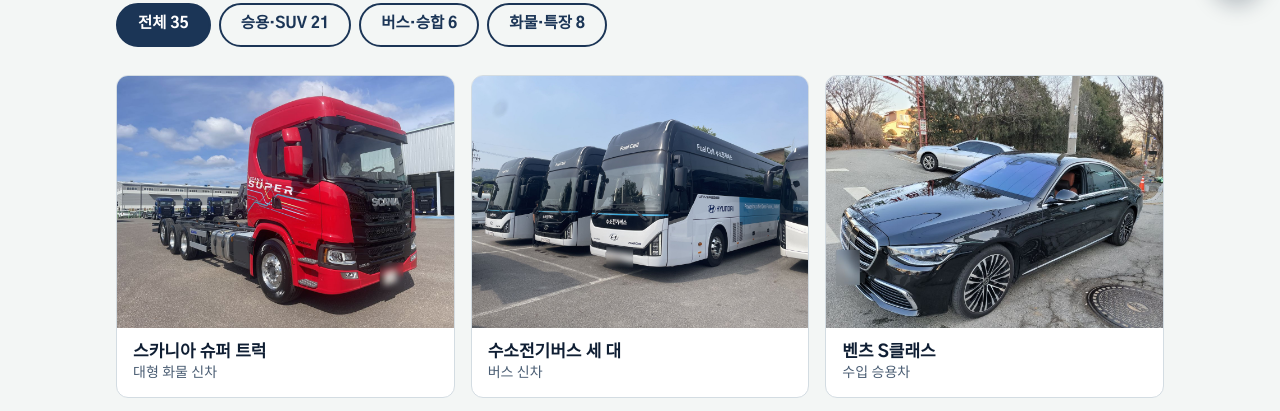
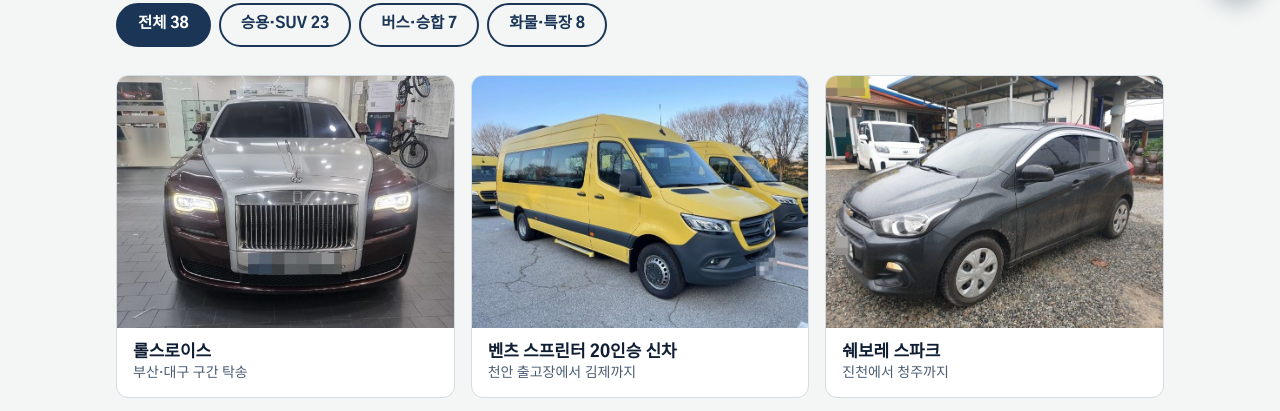
Before and after one commit to carbd01048291007-crypto/chabaedal-new, a plain HTML site: page cases.html in a window 1280 px wide. Shown: the part 525-936 px from the top of the page. Drawn offline with Linux system fonts and the light colour scheme.

Commit message:
기존 홈페이지의 실제 사례(롤스로이스, 스프린터, 스파크) 추가, 승용차 페이지 예시 문장 정리
Co-Authored-By: Claude Opus 5.5 <noreply@anthropic.com>
Claude-Session: https://claude.ai/code/session_01Rs4tScWvbhEaHZSnvFQYwu

```diff
--- a/cases.html
+++ b/cases.html
@@ -4,9 +4,9 @@
 <meta charset="utf-8">
 <meta name="viewport" content="width=device-width, initial-scale=1">
 <title>진행사례 | 차배달탁송</title>
-<meta name="description" content="포르쉐부터 2층 버스, 고가사다리 소방차까지. 차배달탁송이 실제로 옮긴 차량입니다.">
+<meta name="description" content="롤스로이스부터 2층 버스, 고가사다리 소방차까지. 차배달탁송이 실제로 옮긴 차량입니다.">
 <meta property="og:title" content="진행사례 | 차배달탁송">
-<meta property="og:description" content="포르쉐부터 2층 버스, 고가사다리 소방차까지. 차배달탁송이 실제로 옮긴 차량입니다.">
+<meta property="og:description" content="롤스로이스부터 2층 버스, 고가사다리 소방차까지. 차배달탁송이 실제로 옮긴 차량입니다.">
 <meta property="og:type" content="website">
 <meta property="og:site_name" content="차배달탁송">
 <meta property="og:url" content="https://carbd01048291007-crypto.github.io/chabaedal-new/cases.html">
@@ -66,12 +66,15 @@
   <section class="section" aria-label="차량 사진">
     <div class="wrap">
       <div class="filters" role="group" aria-label="차종 고르기">
-        <button type="button" data-filter="all" aria-pressed="true">전체 35</button>
-        <button type="button" data-filter="car" aria-pressed="false">승용·SUV 21</button>
-        <button type="button" data-filter="bus" aria-pressed="false">버스·승합 6</button>
+        <button type="button" data-filter="all" aria-pressed="true">전체 38</button>
+        <button type="button" data-filter="car" aria-pressed="false">승용·SUV 23</button>
+        <button type="button" data-filter="bus" aria-pressed="false">버스·승합 7</button>
         <button type="button" data-filter="truck" aria-pressed="false">화물·특장 8</button>
       </div>
       <ul class="gallery" aria-live="polite">
+        <li data-kind="car"><figure><img src="images/cases/rolls-royce.jpg" alt="롤스로이스 앞모습" loading="lazy"><figcaption>롤스로이스<span>부산·대구 구간 탁송</span></figcaption></figure></li>
+        <li data-kind="bus"><figure><img src="images/cases/sprinter-yellow.jpg" alt="노란색 벤츠 스프린터 20인승 신차" loading="lazy"><figcaption>벤츠 스프린터 20인승 신차<span>천안 출고장에서 김제까지</span></figcaption></figure></li>
+        <li data-kind="car"><figure><img src="images/cases/spark.jpg" alt="회색 쉐보레 스파크" loading="lazy"><figcaption>쉐보레 스파크<span>진천에서 청주까지</span></figcaption></figure></li>
         <li data-kind="truck"><figure><img src="images/scania-red.jpg" alt="빨간 스카니아 슈퍼 트럭 신차" loading="lazy"><figcaption>스카니아 슈퍼 트럭<span>대형 화물 신차</span></figcaption></figure></li>
         <li data-kind="bus"><figure><img src="images/hero-buses.jpg" alt="나란히 선 수소전기버스 세 대" loading="lazy"><figcaption>수소전기버스 세 대<span>버스 신차</span></figcaption></figure></li>
         <li data-kind="car"><figure><img src="images/benz-s.jpg" alt="검정 벤츠 S클래스" loading="lazy"><figcaption>벤츠 S클래스<span>수입 승용차</span></figcaption></figure></li>
```
Also changed, not shown: car.html (+3 -2 lines), index.html (+1 -1 lines), src/car.html (+3 -2 lines), src/cases.html (+7 -4 lines), src/index.html (+1 -1 lines), images/cases/rolls-royce.jpg (added), images/cases/spark.jpg (added), images/cases/sprinter-yellow.jpg (added).
